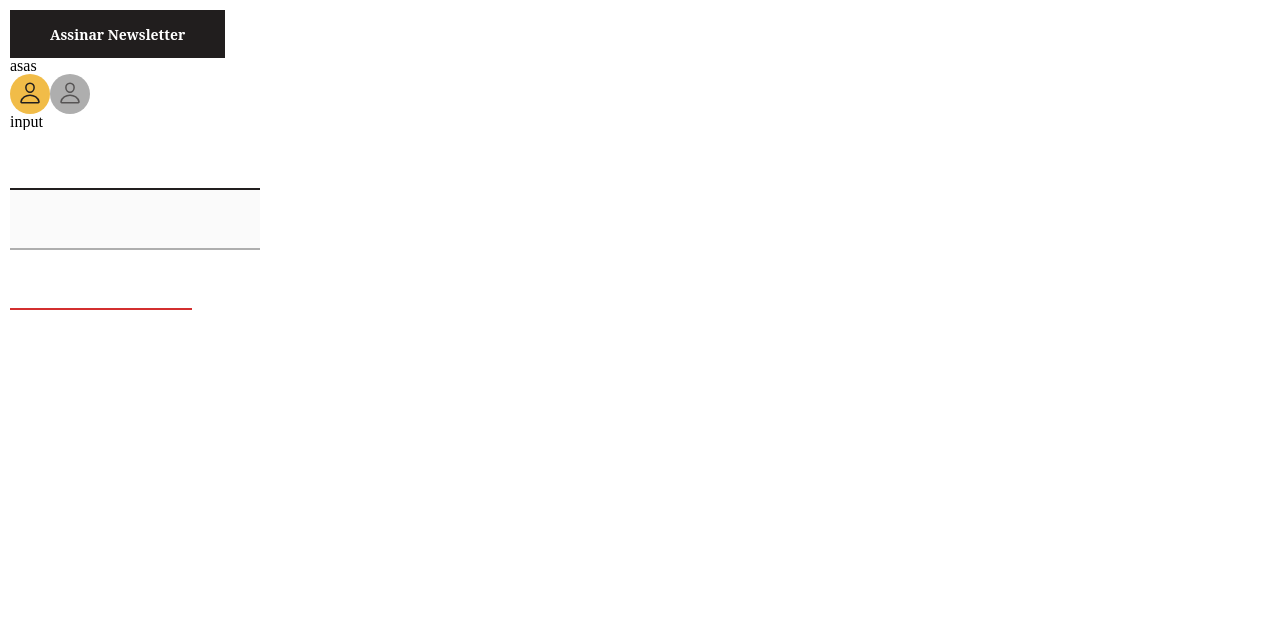
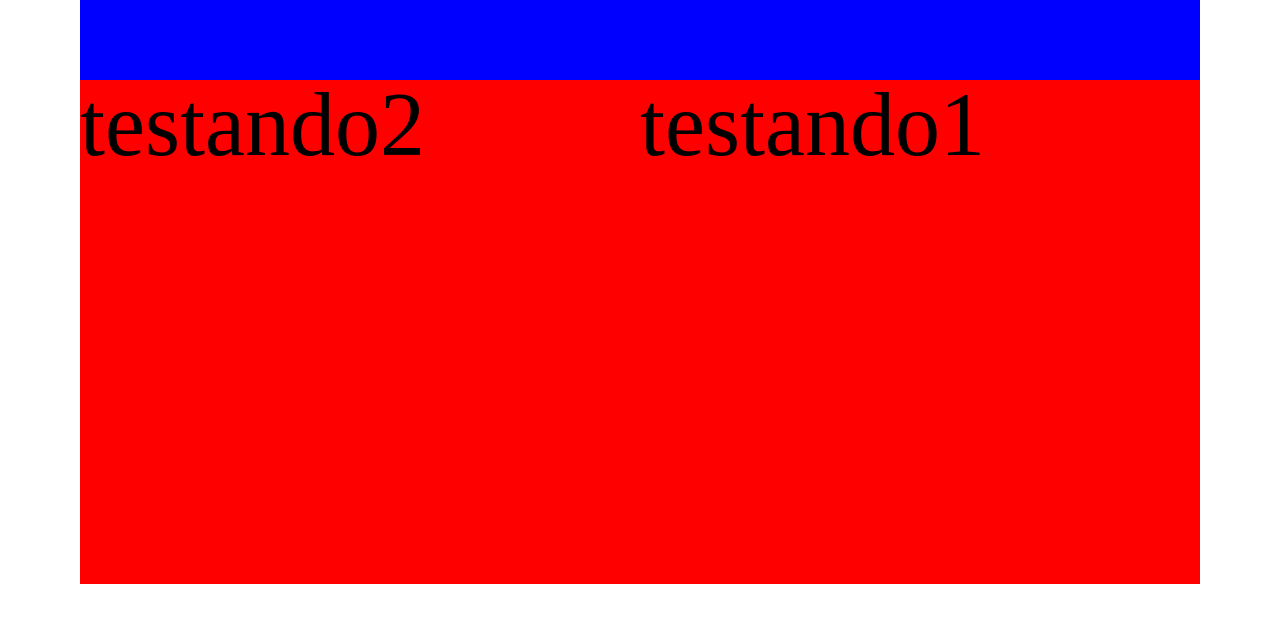
Before and after one commit to gabriel-victor933/desafio-tecnico-front, a React (Vite) app: page / in a window 1280 px wide. Shown: the top 622 px of the page. Built offline with nearby package versions, Linux system fonts and the light colour scheme; a web font is replaced by a local one.

Commit message:
feat: Create styled components
Implemented styled components: flexContainer, TextContainer, SmallTextContainer, and BigTextContainer with custom styling.

```diff
--- /dev/null
+++ b/src/components/Cover.jsx
@@ -0,0 +1,12 @@
+import FlexContainer from "../styles/FlexContainer"
+
+function Cover() {
+  return (
+    <FlexContainer>
+        <div style={{flexGrow: 1, fontSize: "90px", backgroundColor: "red"}}>testando1</div>
+        <div style={{flexGrow: 1, fontSize: "90px", backgroundColor: "red"}}>testando2</div>
+    </FlexContainer>
+  )
+}
+
+export default Cover
--- a/src/pages/HomePage.jsx
+++ b/src/pages/HomePage.jsx
@@ -1,27 +1,10 @@
-import Button from "../components/Button"
-import CircularButton from "../components/CircularButton"
-import { IoPersonOutline } from "react-icons/io5";
-import InputText from "../components/InputText";
-
+import Cover from "../components/Cover"
 
 function HomePage() {
   return (
-    <div style={{padding: "10px"}}>
-
-      <Button>
-        Assinar Newsletter
-      </Button>
-
-      <div>asas</div>
-      <CircularButton><IoPersonOutline className="icon"/></CircularButton>
-      <CircularButton disabled ><IoPersonOutline className="icon"/></CircularButton>
-      <div>input</div>
-      <InputText />
-      <div></div>
-      <InputText disabled/>
-      <div></div>
-      <InputText type="text" required/>
-    </div>
+    <>
+      <Cover />
+    </>
   )
 }
 
--- /dev/null
+++ b/src/styles/FlexContainer.jsx
@@ -0,0 +1,34 @@
+import styled from "styled-components";
+
+const FlexContainer = styled.div`
+    height: 900px;
+    display: flex;
+    flex-direction: row-reverse;
+    align-items: stretch;
+    margin: 0px 137px;
+
+    @media (max-width: 1440px) {
+        background-color: yellow;
+        height: 800px;
+        margin: 0px 109px;
+
+    }
+
+    @media (max-width: 1280px) {
+        background-color: blue;
+        height: 504px;
+        padding: 0px;
+        padding-top: var(--spacing-stack-xxl);
+        margin: 0px 80px;
+    }
+
+    @media (max-width: 1024px) {
+        background-color: pink;
+        margin: 0px;
+        padding: 0px;
+        padding-top: var(--spacing-stack-xxs);
+        flex-direction: column;
+    }
+`
+
+export default FlexContainer;
--- a/src/styles/GlobalStyle.jsx
+++ b/src/styles/GlobalStyle.jsx
@@ -125,10 +125,13 @@ const GlobalStyle = createGlobalStyle`
         --color-base-light-highlight: #d6d5d5;
         --color-base-light-contrast: #ffffff;
 
-        --color-back-ground-01: #ffffff;
+        --color-background-01: #ffffff;
     }
 
-
+    #root {
+        background-color: var(--color-background-01);
+        width: 100%;
+    }
 
 `
 
```
Also changed, not shown: src/styles/BigTextComponent.jsx (added, +19 -0 lines), src/styles/SmallTextContainer.jsx (added, +19 -0 lines), src/styles/TextContainer.jsx (added, +22 -0 lines), src/styles/Button.jsx (renamed from src/components/Button.jsx), src/styles/CircularButton.jsx (renamed from src/components/CircularButton.jsx), src/styles/InputText.jsx (renamed from src/components/InputText.jsx).
